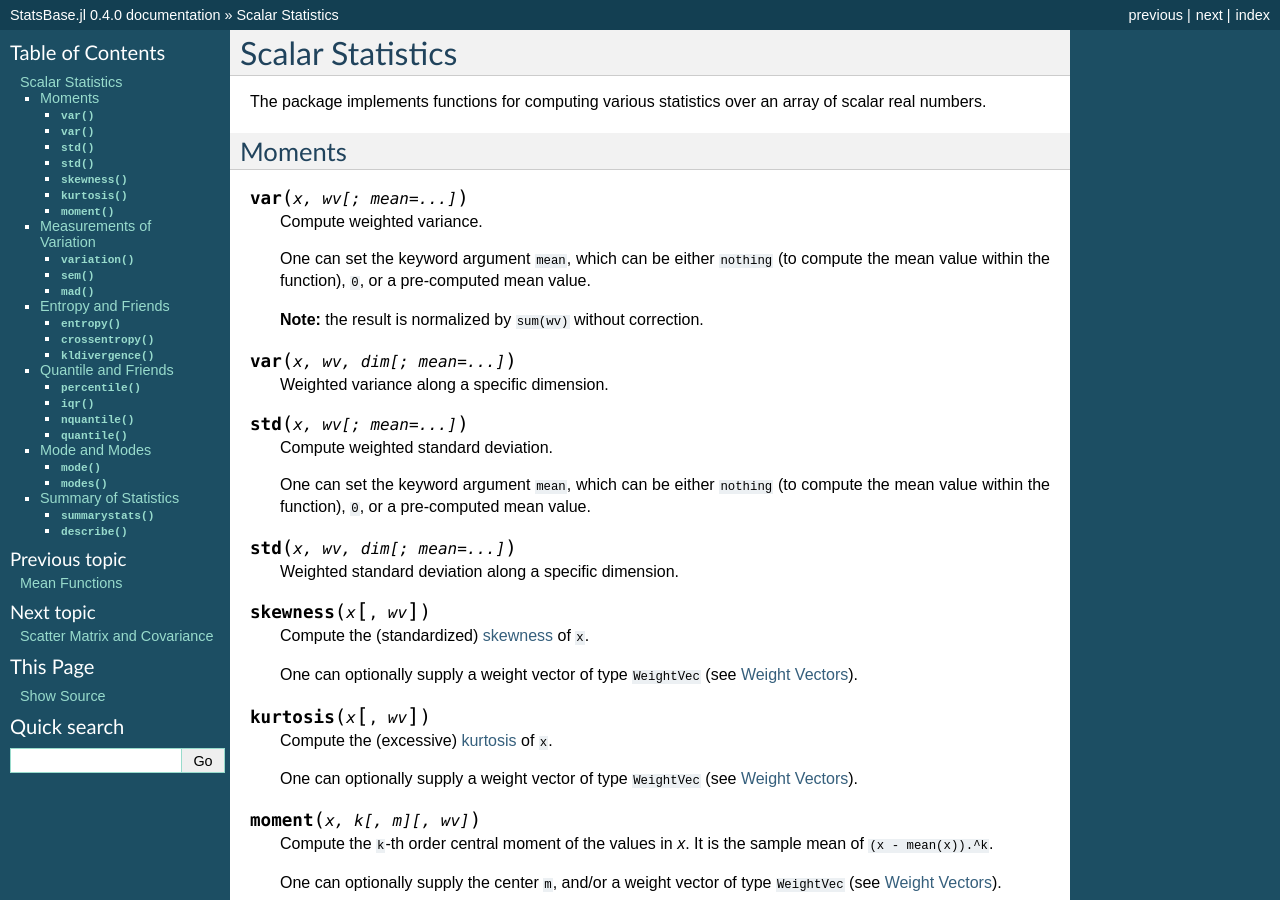
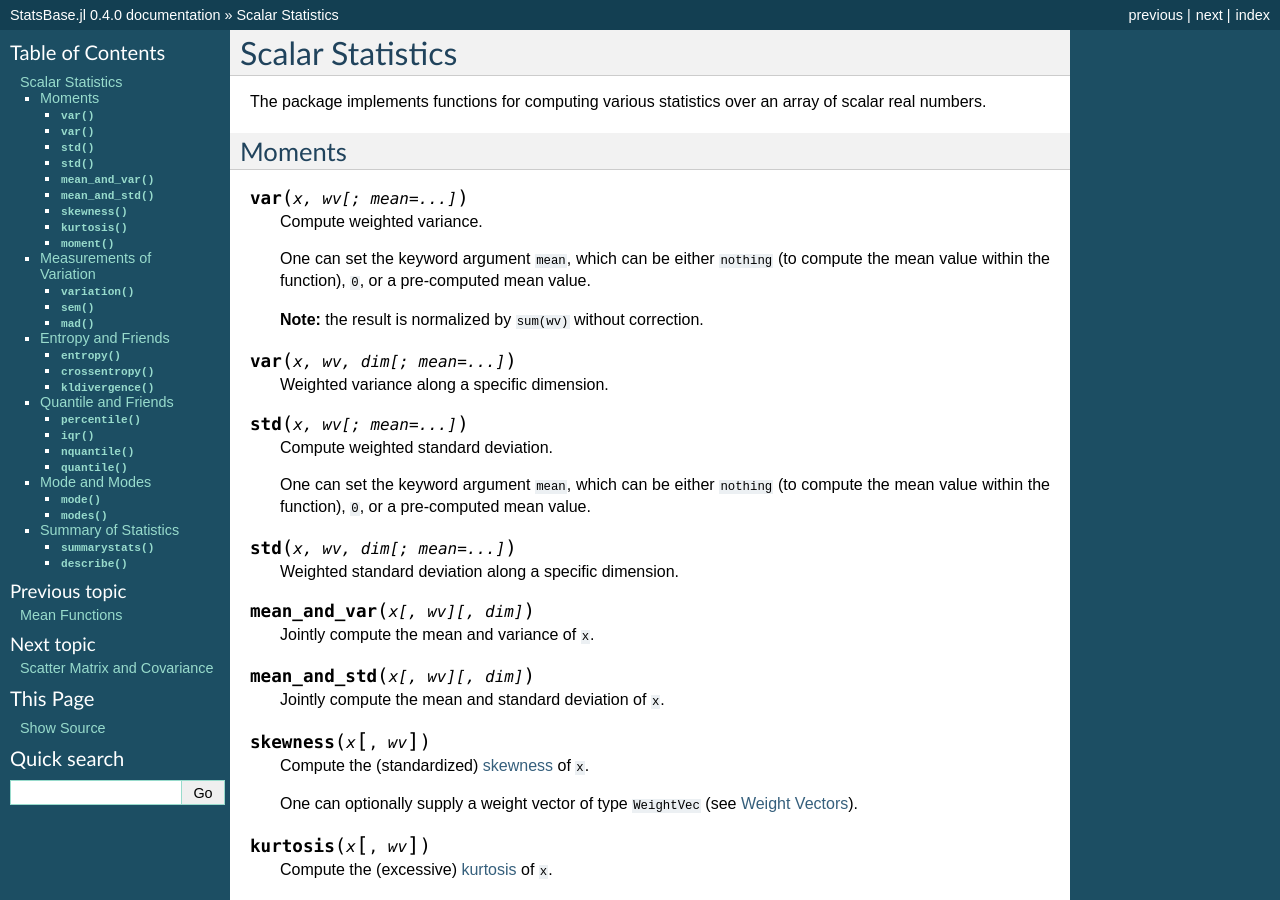
Before and after one commit to JuliaStats/StatsBase.jl, a Sphinx documentation site: the page built from docs/source/scalarstats.rst, in a window 1280 px wide and 900 px high. Built offline with Sphinx 7.4.7, drawn with Linux system fonts in a browser that asks for light colours; formulas are drawn with MathJax 3.

Commit message:
add documents for mean_and_xxx functions

```diff
--- a/docs/source/cov.rst
+++ b/docs/source/cov.rst
@@ -29,3 +29,7 @@ This package implements functions for computing scatter matrix, as well as weigh
     Weighted covariance matrix.
 
     **Note:** By default, the covariance is normalized by the sum of weights, that is, ``cov(X, wv)`` is equal to ``scatter(X, wv) / sum(wv)``.
+
+.. function:: mean_and_cov(x[, wv][; vardim=...])
+
+  Jointly compute the mean and covariance of ``x``.
--- a/docs/source/scalarstats.rst
+++ b/docs/source/scalarstats.rst
@@ -27,6 +27,14 @@ Moments
 .. function:: std(x, wv, dim[; mean=...])
 
   Weighted standard deviation along a specific dimension.
+
+.. function:: mean_and_var(x[, wv][, dim])
+
+  Jointly compute the mean and variance of ``x``.
+
+.. function:: mean_and_std(x[, wv][, dim])
+
+  Jointly compute the mean and standard deviation of ``x``.
 
 .. function:: skewness(x[, wv])
 
```
